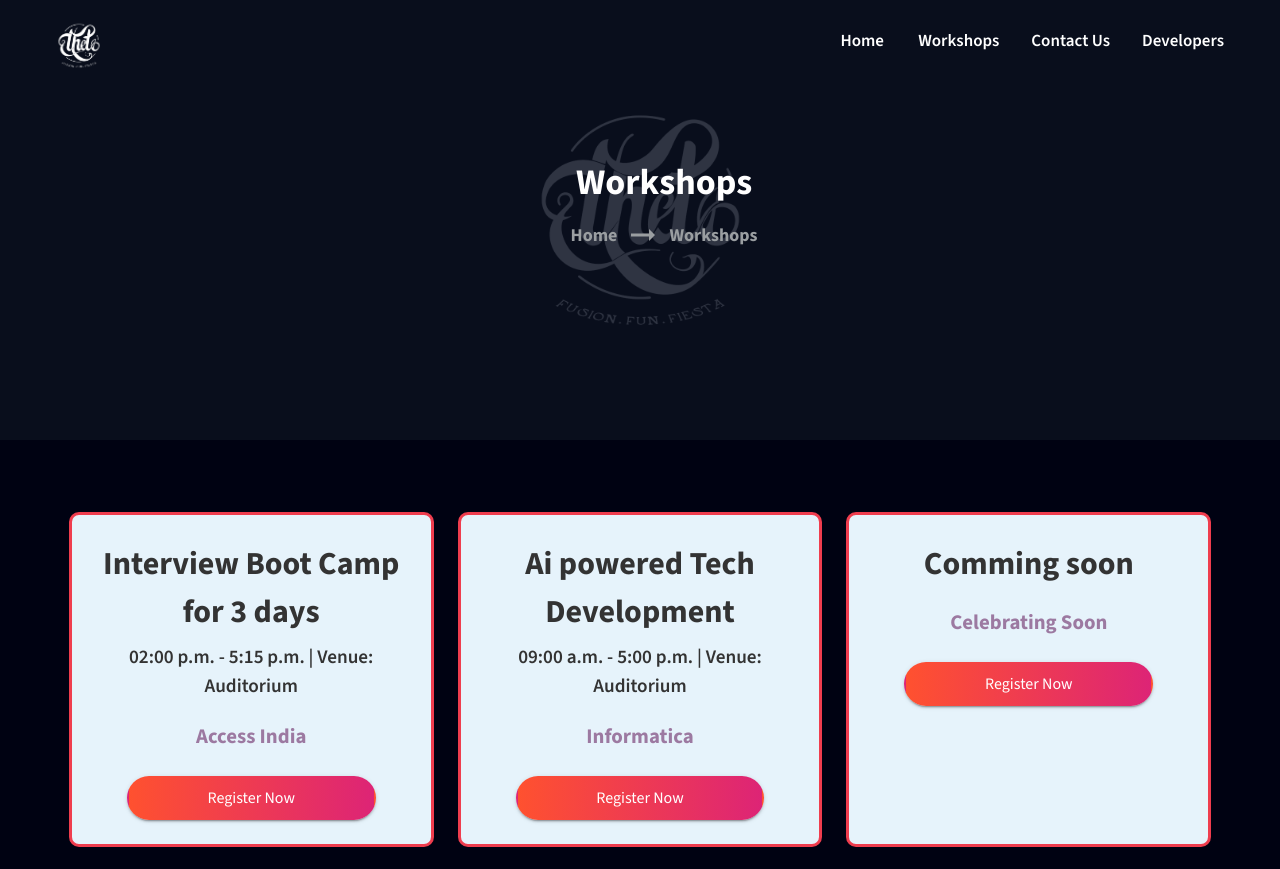
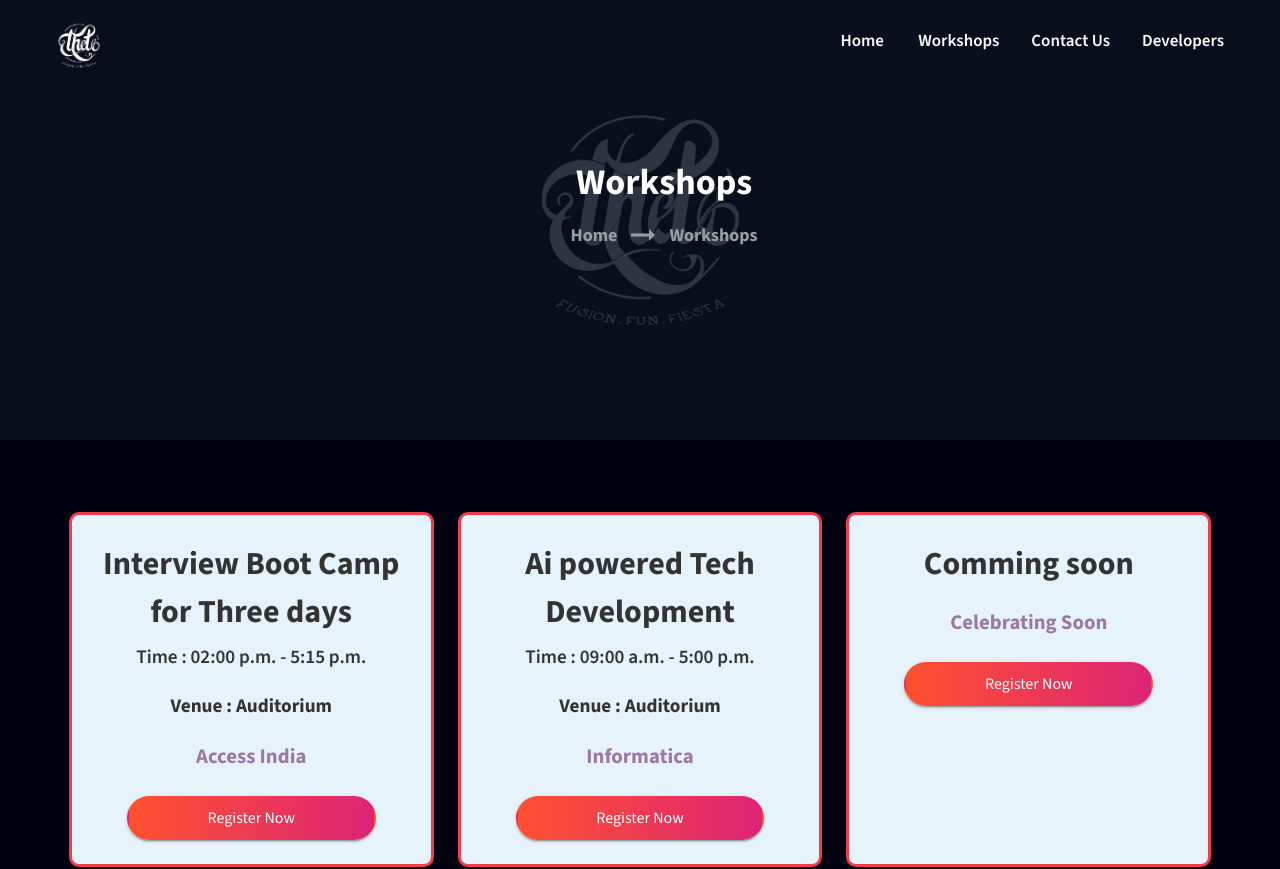
Before and after one commit to themanojking/theta-1, a React (Create React App) app: page /Workshops in a window 1280 px wide. Shown: the top 869 px of the page. Built offline with nearby package versions, Linux system fonts and the light colour scheme.

Commit message:
Refactor workshop details to separate time and venue fields for improved clarity

```diff
--- a/src/Pages/Workshops.js
+++ b/src/Pages/Workshops.js
@@ -9,32 +9,37 @@ import Footer from '.././Component/Footer';
 const Workshops = () => {
     const workshopData = [
         {
-            title: 'Interview Boot Camp for 3 days',
-            date: '02:00 p.m. - 5:15 p.m. |  Venue: Auditorium',
+            title: 'Interview Boot Camp for Three days',
+            time: 'Time : 02:00 p.m. - 5:15 p.m.',
+            venue: 'Venue : Auditorium',
             description: 'Access India',
             registrationLink: 'https://docs.google.com/forms/d/1ot95aeKCJxycCAaxcvkUc7ymU4XHtIXGVFpblNlVDMM/edit?chromeless=1'
         },
         {
             title: 'Ai powered Tech Development',
-            date: '09:00 a.m. - 5:00 p.m. |  Venue: Auditorium',
+            time: 'Time : 09:00 a.m. - 5:00 p.m.',
+            venue: 'Venue : Auditorium',
             description: 'Informatica',
             registrationLink: 'https://forms.gle/d3eLwrQAurhRhYJz9 '
         },
         {
             title: 'Comming soon',
-            date: '',
+            time: '',
+            venue: '',
             description: 'Celebrating Soon',
             registrationLink: ''
         },
         {
             title: 'Comming soon',
-            date: '',
+            time: '',
+            venue: '',
             description: 'Celebrating Soon',
             registrationLink: 'https://forms.gle/data_science'
         },
         {
             title: ' Comming soon ',
-            date: '',
+            time: '',
+            venue: '',
             description: 'Celebrating Soon',
             registrationLink: 'https://forms.gle/data_science'
         },
@@ -109,7 +114,8 @@ const Workshops = () => {
                             }}
                         >
                             <Typography sx={{ fontSize: '2rem', fontWeight: 'bold', color: '#333', mb: 1 }}>{workshop.title}</Typography>
-                            <Typography sx={{ fontSize: '1.2rem', color: '#333', fontWeight: 600, mb: 2.5 }}>{workshop.date}</Typography>
+                            <Typography sx={{ fontSize: '1.2rem', color: '#333', fontWeight: 600, mb: 2.5 }}>{workshop.time}</Typography>
+                            <Typography sx={{ fontSize: '1.2rem', color: '#333', fontWeight: 800, mb: 2.5 }}>{workshop.venue}</Typography>
                             <Typography sx={{ fontSize: '1.3rem', color: '#9C79A1', fontWeight: 700, mb: 3 }}>{workshop.description}</Typography>
                             <Button
                                 variant="contained"
```
